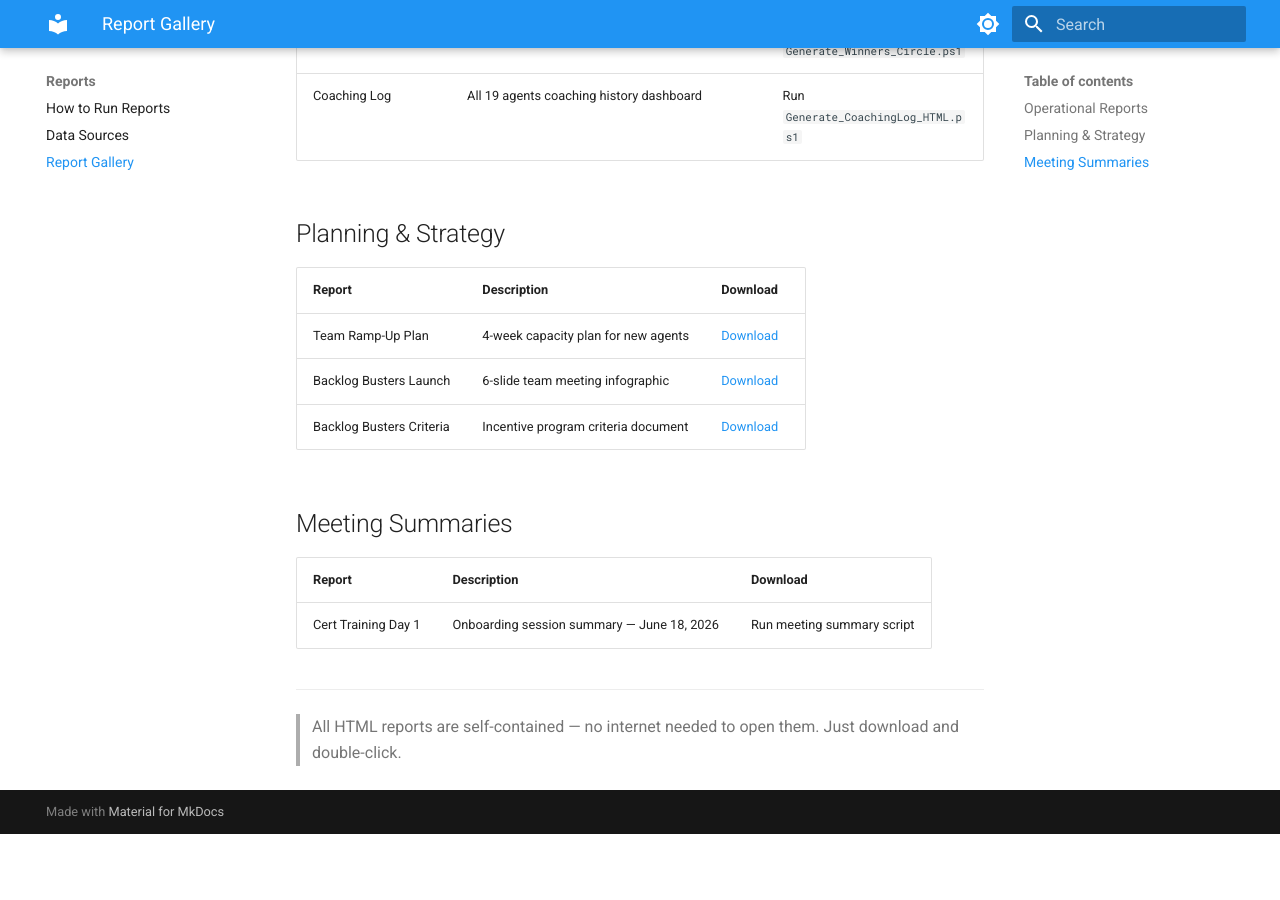
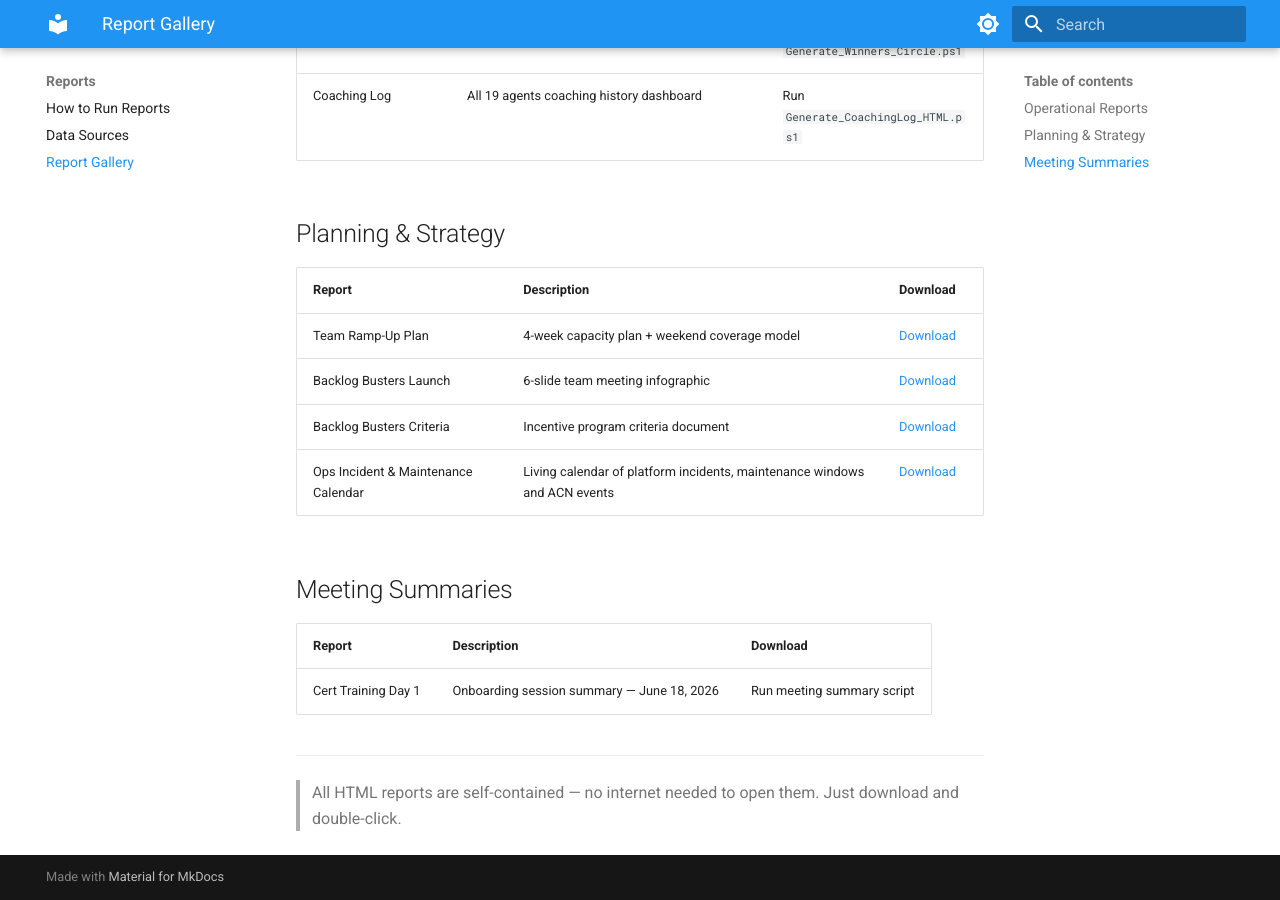
Before and after one commit to armieespejon/gts-docs, an MkDocs documentation site: the page built from docs/reports/gallery.md, in a window 1280 px wide and 900 px high, scrolled down 646 px. Built offline with MkDocs 1.6.1 and Material for MkDocs 9.7.7, drawn with Linux system fonts in a browser that asks for light colours; before the commit the page ends 1480 px from its top, so only the background shows below that.

Commit message:
Add Ops Calendar to report gallery

```diff
--- a/docs/reports/gallery.md
+++ b/docs/reports/gallery.md
@@ -17,9 +17,10 @@ All GTS ESM HTML reports. Click to download and open in your browser.
 
 | Report | Description | Download |
 |---|---|---|
-| Team Ramp-Up Plan | 4-week capacity plan for new agents | [Download](https://github.com/armieespejon/gts-docs/raw/main/docs/reports/GTS_TeamRampUp_Plan.html) |
+| Team Ramp-Up Plan | 4-week capacity plan + weekend coverage model | [Download](https://github.com/armieespejon/gts-docs/raw/main/docs/reports/GTS_TeamRampUp_Plan.html) |
 | Backlog Busters Launch | 6-slide team meeting infographic | [Download](https://github.com/armieespejon/gts-docs/raw/main/docs/reports/GTS_BacklogBusters_Launch.html) |
 | Backlog Busters Criteria | Incentive program criteria document | [Download](https://github.com/armieespejon/gts-docs/raw/main/docs/reports/GTS_BacklogBusters_Criteria.docx) |
+| Ops Incident & Maintenance Calendar | Living calendar of platform incidents, maintenance windows and ACN events | [Download](https://github.com/armieespejon/gts-docs/raw/main/docs/reports/GTS_Ops_Calendar.html) |
 
 ## Meeting Summaries
 
```
